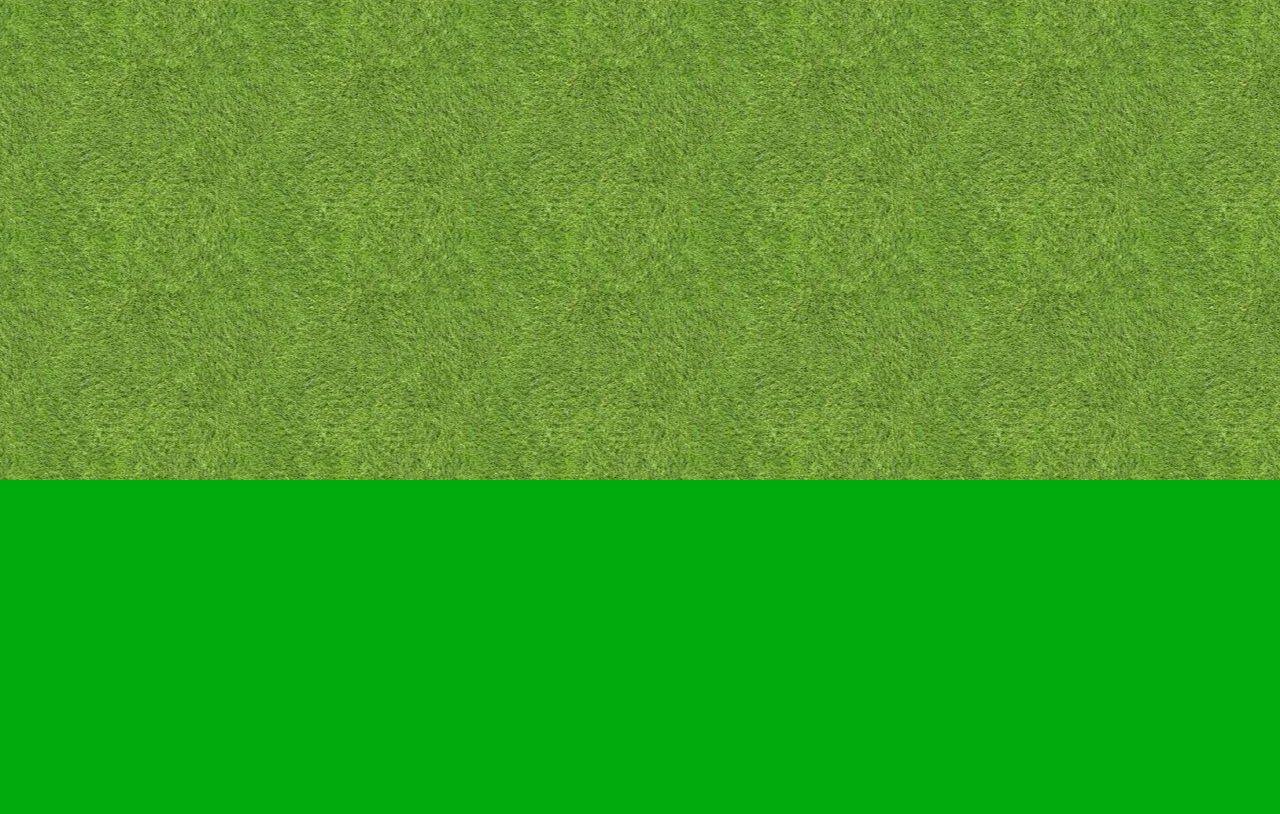
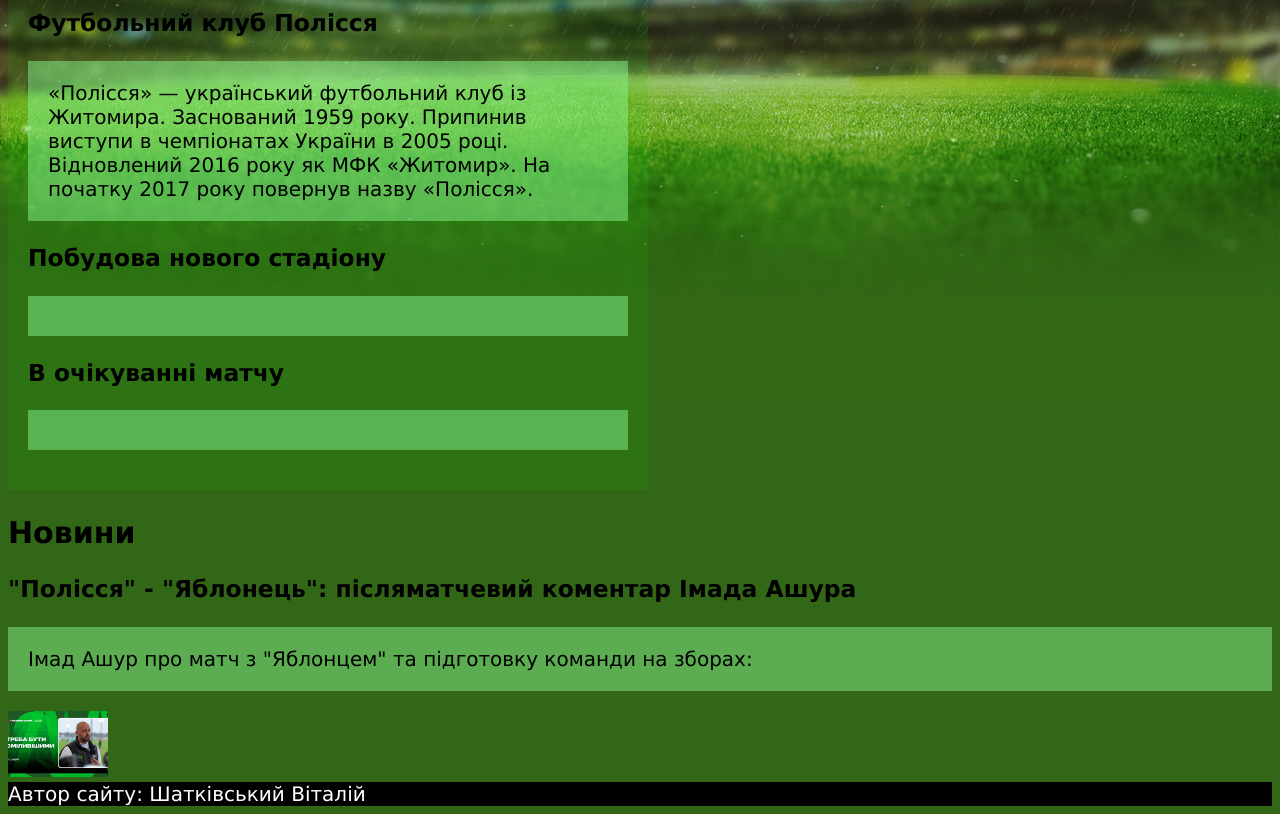
Before and after one commit to shatVM/fc_polissya, a plain HTML site: page index.html in a window 1280 px wide. Shown: the part 320-1134 px from the top of the page. Before the commit the page ends 800 px from the top, so only its background shows below. Drawn offline with Linux system fonts and the light colour scheme.

Commit message:
Оновлено структуру, додано фон

```diff
--- a/index.html
+++ b/index.html
@@ -9,9 +9,71 @@
 </head>
 
 <body>
-    <h1>ФУТБОЛЬНИЙ КЛУБ "ПОЛІССЯ"</h1>
-    <img src="img/FC_Polissya_Zhytomyr_logo.svg.png" alt="логотип ФК ПОЛІССЯ">
-    <p>«Полісся» — український футбольний клуб із Житомира. Заснований 1959 року. Припинив виступи в чемпіонатах України в 2005 році. Відновлений 2016 року як МФК «Житомир». На початку 2017 року повернув назву «Полісся». </p>
+    <header>
+        <h1>ФУТБОЛЬНИЙ КЛУБ "ПОЛІССЯ"</h1>
+        <img src="img/FC_Polissya_Zhytomyr_logo.svg.png" alt="логотип ФК ПОЛІССЯ">
+    </header>
+
+    <main>
+        <section id = "highlights">
+            <h2>Основна інформація</h2>
+            <article>
+                <h3>Футбольний клуб Полісся</h3>
+                <p>«Полісся» — український футбольний клуб із Житомира. Заснований 1959 року. Припинив виступи в чемпіонатах України
+                    в 2005 році. Відновлений 2016 року як МФК «Житомир». На початку 2017 року повернув назву «Полісся». </p>
+            </article>
+            <article>
+                <h3>Побудова нового стадіону</h3>
+                <p></p>
+            </article>
+            <article>
+                <h3>В очікуванні матчу</h3>
+                <p></p>
+            </article>
+        </section>
+
+
+        <section id = "news">
+            <h2>Новини</h2>
+            <article>
+                <h3>"Полісся" - "Яблонець": післяматчевий коментар Імада Ашура</h3>
+                <p>Імад Ашур про матч з "Яблонцем" та підготовку команди на зборах:</p>
+                <img src="img/news/25.01.2025/b55f9bcc8a0eb9c09ed02948cb5d78cf181121.jpg" alt="Полісся - Яблонець: післяматчевий коментар Імада Ашура">
+            </article>
+
+        </section>
+
+        <section></section>
+        <section></section>
+        <section></section>
+        <section></section>
+        <section></section>
+        <section></section>
+    </main>
+
+    <footer>
+        Автор сайту: Шатківський Віталій
+    </footer>
+
+
+
+
+
+
+
+
+
+
+
+
+
+
+
+
+
+
+
+
 </body>
 
 </html>
--- a/style.css
+++ b/style.css
@@ -2,7 +2,14 @@ body {
     font-family: Verdana, Tahoma, sans-serif;
     font-size: 20px;
     color: #000;
-    background: #00ab0e url("img/images.jpg") repeat 50%;
+    background:  #326717 url("img/bg.jpg") no-repeat center top /100%;
+}
+
+#highlights {
+    width: 600px;
+    background: rgba(0,200,0,0.1);
+    padding: 20px;
+    margin: 20px 0;
 }
 
 h1 {
@@ -18,3 +25,8 @@ p {
 img{
     width: 100px;
 }
+
+footer{
+    background-color: #000000;
+    color: #fff;
+}
```
Also changed, not shown: img/bg.jpg (added), img/images.jpg (deleted), img/news/25.01.2025/b55f9bcc8a0eb9c09ed02948cb5d78cf181121.jpg (added).
